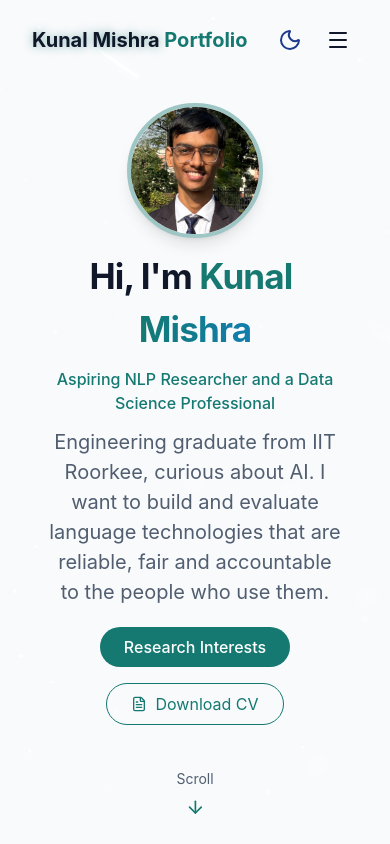
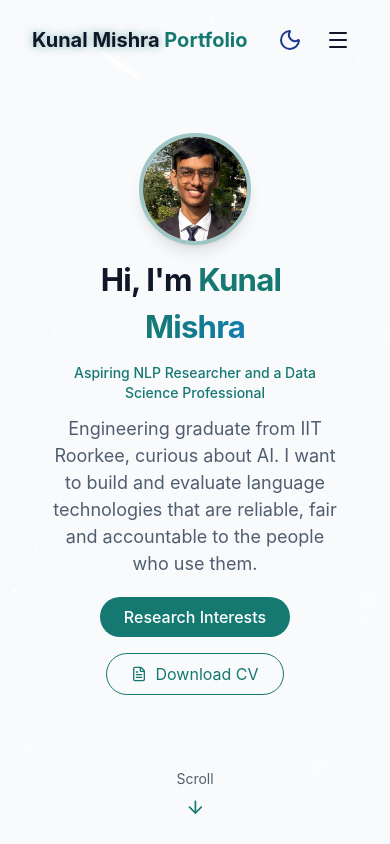
Before and after one commit to Kunal2319/Research_Portfolio_Website, a React (Vite) app: page / in a window 390 px wide. Shown: the top 844 px of the page. Built offline with nearby package versions, Linux system fonts and the light colour scheme.

Commit message:
Update HeroSection.jsx

```diff
--- a/src/components/HeroSection.jsx
+++ b/src/components/HeroSection.jsx
@@ -57,17 +57,17 @@ export const HeroSection = () => (
         <img
           src={profile.photo}
           alt={profile.name}
-          className="mx-auto h-[clamp(5rem,16svh,9rem)] w-[clamp(5rem,16svh,9rem)] rounded-full object-cover border-4 border-primary/40 shadow-lg opacity-0 animate-fade-in"
+          className="mx-auto h-28 w-28 md:h-32 md:w-32 rounded-full object-cover border-4 border-primary/40 shadow-lg opacity-0 animate-fade-in"
         />
-        <h1 className="text-[clamp(2rem,min(8svh,9vw),3.75rem)] font-bold tracking-tight">
+        <h1 className="text-[clamp(1.75rem,min(6svh,8vw),3.5rem)] font-bold tracking-tight">
           <span className="opacity-0 animate-fade-in"> Hi, I'm</span>
           <span className="text-primary opacity-0 animate-fade-in-delay-1"> {profile.firstName}</span>
           <span className="text-gradient ml-2 opacity-0 animate-fade-in-delay-2"> {profile.lastName}</span>
         </h1>
-        <p className="text-primary font-medium opacity-0 animate-fade-in-delay-2">
+        <p className="text-sm md:text-base text-primary font-medium opacity-0 animate-fade-in-delay-2">
           {profile.tagline}
         </p>
-        <p className="text-[clamp(1rem,2.4svh,1.25rem)] text-muted-foreground max-w-2xl mx-auto opacity-0 animate-fade-in-delay-3">
+        <p className="text-[clamp(0.95rem,2.2svh,1.125rem)] text-muted-foreground max-w-2xl mx-auto opacity-0 animate-fade-in-delay-3">
           {profile.intro}
         </p>
         <div className="pt-2 flex flex-wrap justify-center items-center gap-4 opacity-0 animate-fade-in-delay-4">
```
